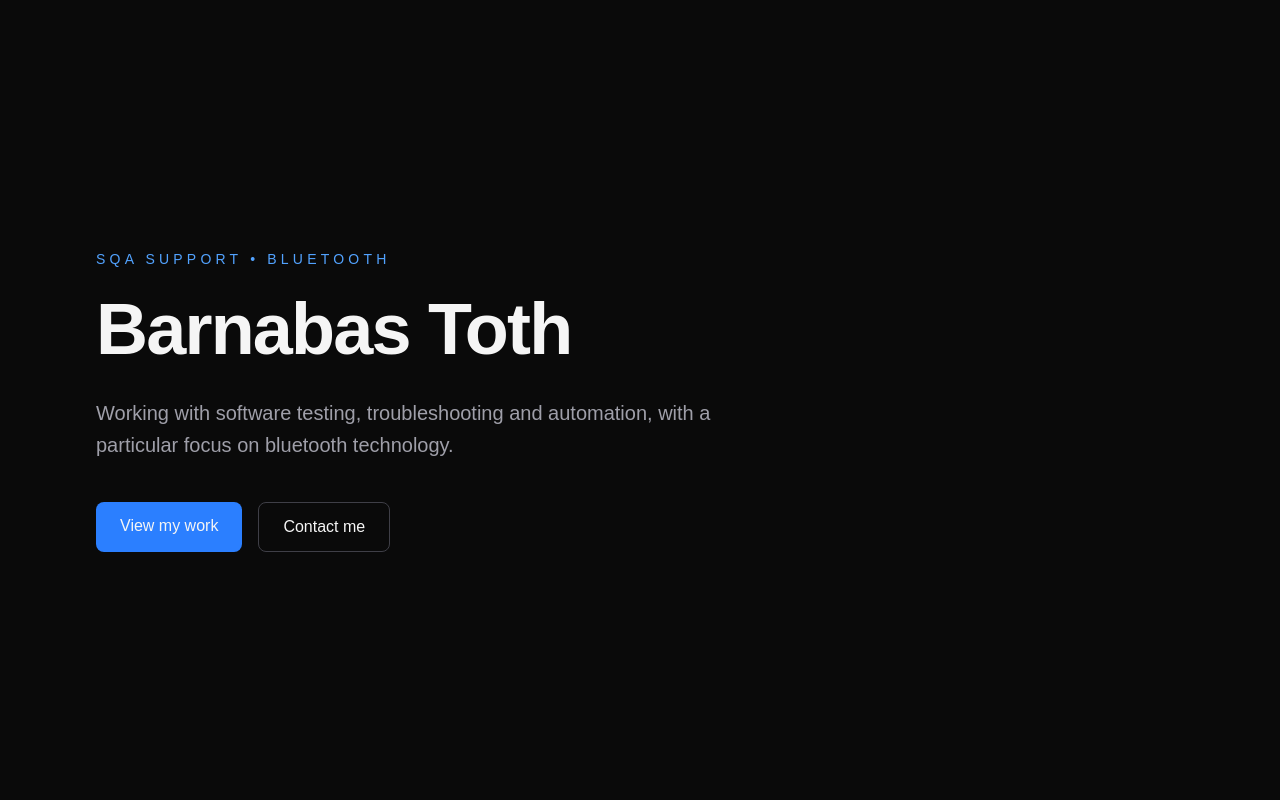
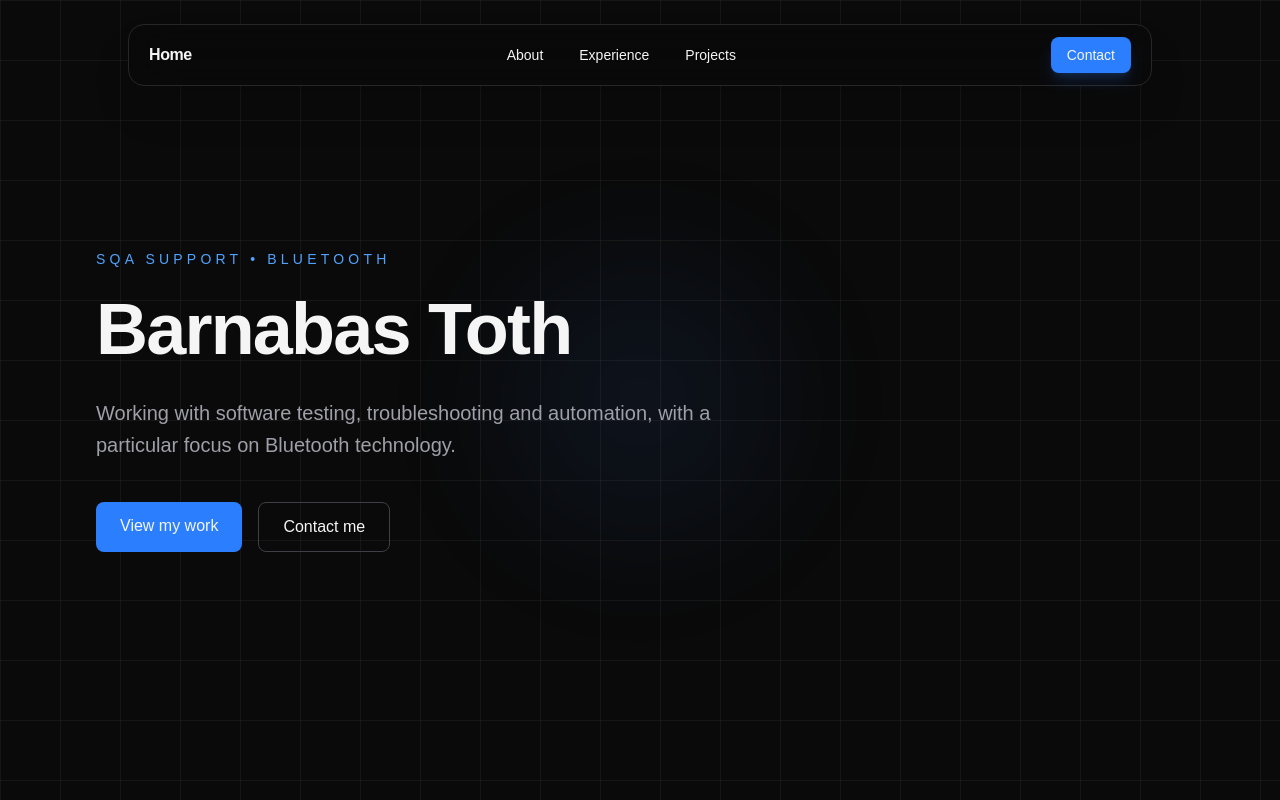
Before and after one commit to barneybits/my-portfolio, a Next.js app: page / in a window 1280 px wide. Shown: the top 800 px of the page. Built offline with nearby package versions, Linux system fonts and the light colour scheme.

Commit message:
added animations

```diff
--- /dev/null
+++ b/app/components/Navbar.tsx
@@ -0,0 +1,48 @@
+"use client";
+
+import { motion } from "motion/react";
+
+const links = [
+  { name: "About", href: "#about" },
+  { name: "Experience", href: "#experience" },
+  { name: "Projects", href: "#projects" },
+];
+
+export default function Navbar() {
+  return (
+    <motion.nav
+      initial={{ opacity: 0, y: -20 }}
+      animate={{ opacity: 1, y: 0 }}
+      transition={{ duration: 0.6 }}
+      className="fixed left-1/2 top-6 z-50 w-[calc(100%-2rem)] max-w-5xl -translate-x-1/2"
+    >
+      <div className="flex items-center justify-between rounded-2xl border border-zinc-800 bg-zinc-950/80 px-5 py-3 shadow-2xl shadow-black/20 backdrop-blur-xl">
+        <a
+          href="#home"
+          className="font-semibold tracking-tight transition-colors hover:text-blue-400"
+        >
+          Home
+        </a>
+
+        <div className="hidden items-center gap-1 sm:flex">
+          {links.map((link) => (
+            <a
+              key={link.name}
+              href={link.href}
+              className="rounded-lg px-4 py-2 text-sm text-zinc-400 transition-all hover:bg-zinc-800/70 hover:text-white"
+            >
+              {link.name}
+            </a>
+          ))}
+        </div>
+
+        <a
+        href="#contact"
+        className="rounded-lg bg-blue-500 px-4 py-2 text-sm font-medium text-white shadow-lg shadow-blue-500/20 transition-all hover:bg-blue-400 hover:shadow-blue-500/30"
+        >
+        Contact
+        </a>
+      </div>
+    </motion.nav>
+  );
+}
--- /dev/null
+++ b/app/components/ReactiveBackground.tsx
@@ -0,0 +1,61 @@
+"use client";
+
+import { useEffect, useRef } from "react";
+
+export default function ReactiveBackground() {
+  const glowRef = useRef<HTMLDivElement>(null);
+
+  useEffect(() => {
+    let animationFrame = 0;
+
+    const handleMouseMove = (event: MouseEvent) => {
+      if (animationFrame) {
+        cancelAnimationFrame(animationFrame);
+      }
+
+      animationFrame = requestAnimationFrame(() => {
+        if (!glowRef.current) return;
+
+        glowRef.current.style.transform = `translate3d(
+          ${event.clientX}px,
+          ${event.clientY}px,
+          0
+        ) translate(-50%, -50%)`;
+      });
+    };
+
+    window.addEventListener("mousemove", handleMouseMove);
+
+    return () => {
+      window.removeEventListener("mousemove", handleMouseMove);
+
+      if (animationFrame) {
+        cancelAnimationFrame(animationFrame);
+      }
+    };
+  }, []);
+
+  return (
+    <div className="pointer-events-none absolute inset-0">
+      <div
+        className="absolute inset-0 opacity-40"
+        style={{
+          backgroundImage:
+            "linear-gradient(rgba(255,255,255,0.12) 1px, transparent 1px), linear-gradient(90deg, rgba(255,255,255,0.12) 1px, transparent 1px)",
+          backgroundSize: "60px 60px",
+        }}
+      />
+
+      <div
+        ref={glowRef}
+        className="absolute h-[400px] w-[400px] rounded-full opacity-15 blur-3xl"
+        style={{
+          background:
+            "radial-gradient(circle, rgba(59,130,246,0.8) 0%, rgba(59,130,246,0) 70%)",
+          transform: "translate3d(50vw, 50vh, 0) translate(-50%, -50%)",
+          willChange: "transform",
+        }}
+      />
+    </div>
+  );
+}
--- /dev/null
+++ b/app/components/ReactiveName.tsx
@@ -0,0 +1,58 @@
+"use client";
+
+import { useEffect } from "react";
+import { motion, useSpring } from "motion/react";
+
+export default function ReactiveName() {
+  const x = useSpring(0, {
+    stiffness: 120,
+    damping: 25,
+  });
+
+  const y = useSpring(0, {
+    stiffness: 120,
+    damping: 25,
+  });
+
+  useEffect(() => {
+    let animationFrame = 0;
+
+    const handleMouseMove = (event: MouseEvent) => {
+      if (animationFrame) {
+        cancelAnimationFrame(animationFrame);
+      }
+
+      animationFrame = requestAnimationFrame(() => {
+        const centerX = window.innerWidth / 2;
+        const centerY = window.innerHeight / 2;
+
+        // Calculate how far the mouse is from the center
+        const normalizedX = (event.clientX - centerX) / centerX;
+        const normalizedY = (event.clientY - centerY) / centerY;
+
+        // Move in the OPPOSITE direction
+        x.set(-normalizedX * 8);
+        y.set(-normalizedY * 5);
+      });
+    };
+
+    window.addEventListener("mousemove", handleMouseMove);
+
+    return () => {
+      window.removeEventListener("mousemove", handleMouseMove);
+
+      if (animationFrame) {
+        cancelAnimationFrame(animationFrame);
+      }
+    };
+  }, [x, y]);
+
+  return (
+    <motion.h1
+      style={{ x, y }}
+      className="text-5xl font-bold tracking-tight md:text-7xl"
+    >
+      Barnabas Toth
+    </motion.h1>
+  );
+}
--- a/app/page.tsx
+++ b/app/page.tsx
@@ -1,24 +1,47 @@
+"use client";
+
+import { motion, useMotionValue, useSpring, useTransform } from "motion/react";
+import ReactiveName from "./components/ReactiveName";
+import Navbar from "./components/Navbar";
+import ReactiveBackground from "./components/ReactiveBackground";
 export default function Home() {
   return (
     <main>
+      <Navbar />
+
       <section
         id="home"
-        className="min-h-screen flex items-center px-6 md:px-12 lg:px-24"
+        className="relative flex min-h-screen items-center overflow-hidden px-6 md:px-12 lg:px-24"
        >
-        <div className="max-w-4xl">
-          <p className="mb-6 text-sm uppercase tracking-[0.3em] text-blue-400">
+        <ReactiveBackground />
+        <div className="relative z-10 max-w-4xl">
+        <motion.p
+        initial={{ opacity: 0, y: 15 }}
+        animate={{ opacity: 1, y: 0 }}
+        transition={{ duration: 0.6 }}
+        className="mb-6 text-sm uppercase tracking-[0.3em] text-blue-400"
+      >
         SQA Support • Bluetooth
-          </p>
+  </motion.p>
 
-          <h1 className="text-5xl font-bold tracking-tight md:text-7xl">
-            Barnabas Toth
-          </h1>
+    <ReactiveName />
 
-          <p className="mt-8 max-w-2xl text-lg leading-relaxed text-zinc-400 md:text-xl">
-            Working with software testing, troubleshooting and automation, with a particular focus on bluetooth technology.
-          </p>
+  <motion.p
+    initial={{ opacity: 0, y: 20 }}
+    animate={{ opacity: 1, y: 0 }}
+    transition={{ duration: 0.8, delay: 0.35 }}
+    className="mt-8 max-w-2xl text-lg leading-relaxed text-zinc-400 md:text-xl"
+  >
+    Working with software testing, troubleshooting and automation,
+    with a particular focus on Bluetooth technology.
+  </motion.p>
 
-          <div className="mt-10 flex gap-4">
+  <motion.div
+    initial={{ opacity: 0, y: 20 }}
+    animate={{ opacity: 1, y: 0 }}
+    transition={{ duration: 0.8, delay: 0.55 }}
+    className="mt-10 flex gap-4"
+  >
     <a
       href="#projects"
       className="rounded-lg bg-blue-500 px-6 py-3 font-medium text-white transition hover:bg-blue-400"
@@ -32,7 +55,7 @@ export default function Home() {
     >
       Contact me
             </a>
-          </div>
+          </motion.div>
       </div>
       </section>
 
@@ -307,7 +330,7 @@ export default function Home() {
         className="rounded-2xl border border-zinc-800 bg-zinc-900/40 p-6 transition hover:-translate-y-1 hover:border-zinc-600"
       >
         <p className="text-sm text-zinc-500">Email</p>
-        <p className="mt-2 font-medium">Get in touch</p>
+        <p className="mt-2 font-medium">barneytoth@icloud.com</p>
       </a>
 
       <a
--- a/package.json
+++ b/package.json
@@ -9,6 +9,7 @@
     "lint": "eslint"
   },
   "dependencies": {
+    "motion": "^13.1.1",
     "next": "16.3.1",
     "react": "19.2.8",
     "react-dom": "19.2.8"
```
Also changed, not shown: 1 other file (tests, documents, lock files or other folders). Lines whose indentation alone changed are shown as unchanged.
